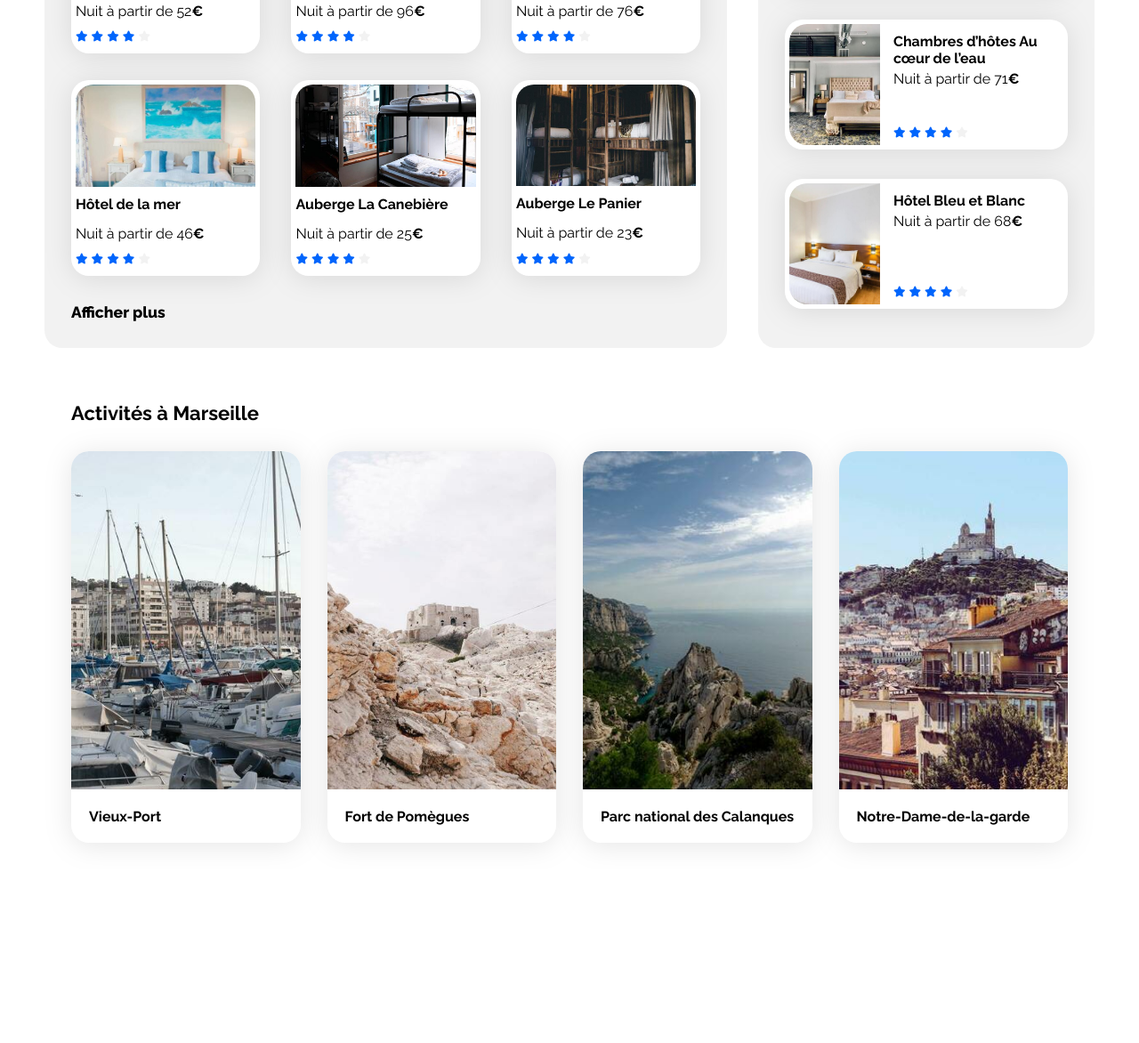
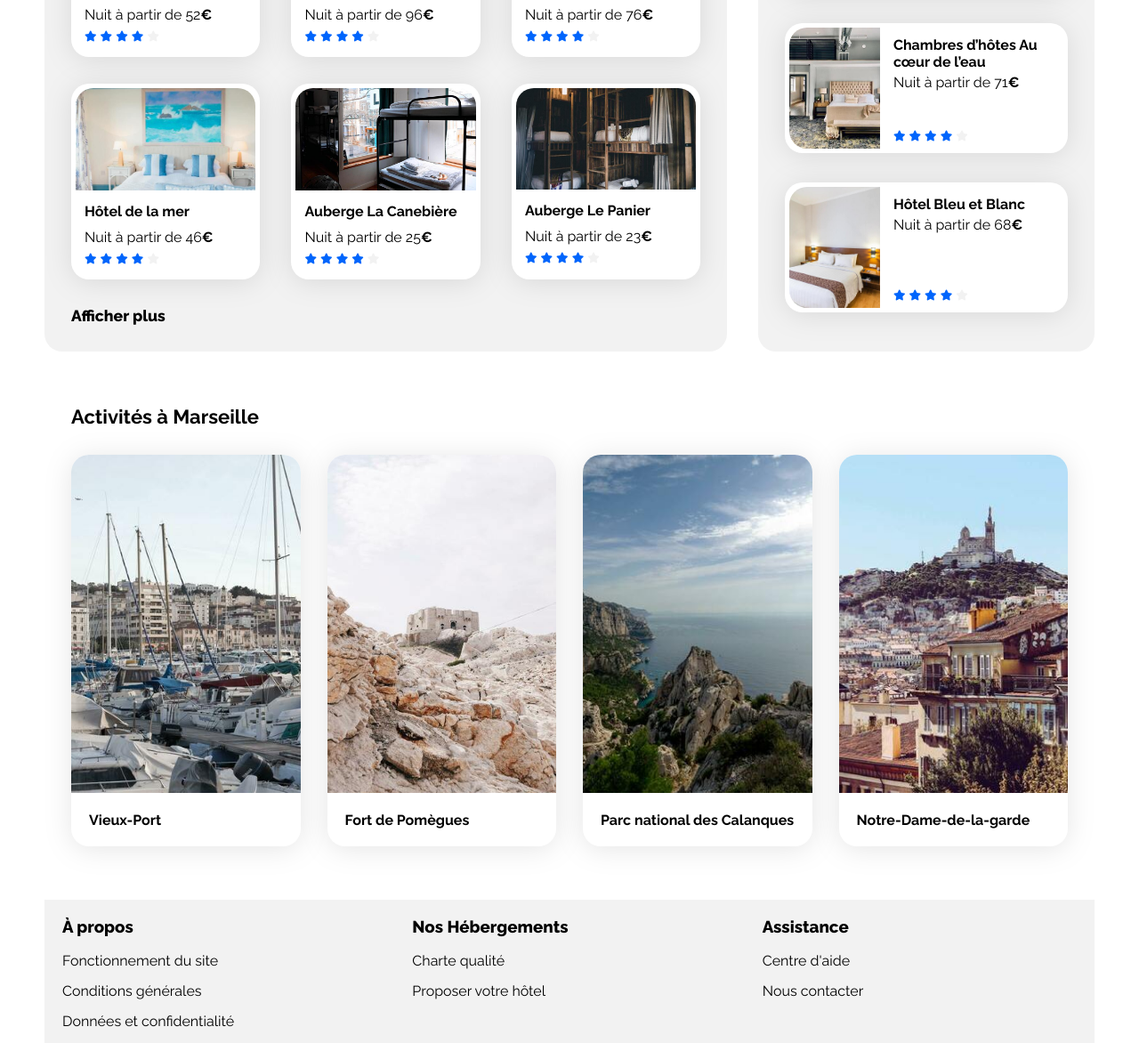
Before and after one commit to Desmarres/OC_DEV_IA_P2_Booki, a plain HTML site: page index.html in a window 1280 px wide. Shown: the part 681-1853 px from the top of the page at 89% size. Before the commit the page ends 1658 px from the top, so only its background shows below. Drawn offline with Linux system fonts and the light colour scheme.

Commit message:
Etape 9: Implémentation du footer et vérification de la conformité visuelle du site

```diff
--- a/css/style.css
+++ b/css/style.css
@@ -63,6 +63,12 @@ a:hover {
     font-size: 16px;
 }
 
+/* Liste */
+
+ul {
+    list-style: none;
+}
+
 /* Style spécifique des icones */
 
 .euro {
@@ -84,7 +90,6 @@ header {
 .nav-list {
     display: flex;
     gap: 70px;
-    list-style: none;
     margin: 0;
 }
 
@@ -131,7 +136,7 @@ h1 {
     height: 25px;
     font-size: 0.8em;
     border-radius: 12px;
-    border: 1px solid var(--main-bg-color)
+    border: 2px solid var(--main-bg-color)
 }
 
 /*** Formulaire ***/
@@ -199,12 +204,16 @@ h1 {
 .search-form-filters {
     display: flex;
     gap: 15px;
-    font-weight: 700;
+    font-weight: 800;
     align-items: center;
 }
 
 .search-form-filters input {
     display: none;
+}
+
+.search-form-filters i {
+    font-size: 1.4em;
 }
 
 .search-form-filters label {
@@ -215,7 +224,7 @@ h1 {
     height: 50px;
     font-weight: 700;
     align-items: center;
-    border: 2px solid var(--main-bg-color);
+    border: 3px solid var(--main-bg-color);
     border-radius: 30px;
 }
 
@@ -277,20 +286,14 @@ h1 {
 .hebergements-cards .card-content {
     display: flex;
     height: 105px;
+    padding-left: 10px;
     flex-direction: column;
-    justify-content: space-between;
+    justify-content: center;
+    gap: 5px;
 }
 
 .hebergements-cards .card-title {
-    margin-top: 10px;
-    margin-bottom: 4px;
-}
-
-.hebergements-cards .card-subtitle {
-    margin: 0;
-}
-
-.hebergements-cards .card-rating {
+    margin-top: 5px;
     margin-bottom: 5px;
 }
 
@@ -389,6 +392,34 @@ h1 {
     text-indent: 20px;
 }
 
+/*********** Footer ***********/
+
+footer {
+    display: flex;
+    justify-content: space-between;
+    background-color: var(--main-bg-color);
+    margin-top: 30px;
+}
+
+footer h3 {
+    font-weight: 800;
+}
+
+.footer-column {
+    width: 33%;
+    padding-left: 20px;
+}
+
+.footer-column ul {
+    margin: 0px;
+    padding: 0px;
+}
+
+.footer-column li {
+    margin-bottom: 15px;
+}
+
+
 
 /* Le code ci-dessous correspond à la version responsive uniquement */
 
--- a/index.html
+++ b/index.html
@@ -323,7 +323,44 @@
                 </section>
             </div>
         </main>
-        <footer></footer>
+        <footer>
+            <nav class="footer-column">
+                <h3>À propos</h3>
+                <ul>
+                    <li>
+                        <a href="#">Fonctionnement du site</a>
+                    </li>
+                    <li>
+                        <a href="#">Conditions générales</a>
+                    </li>
+                    <li>
+                        <a href="#">Données et confidentialité</a>
+                    </li>
+                </ul>
+            </nav>
+            <nav class="footer-column">
+                <h3>Nos Hébergements</h3>
+                <ul>
+                    <li>
+                        <a href="#">Charte qualité</a>
+                    </li>
+                    <li>
+                        <a href="#">Proposer votre hôtel</a>
+                    </li>
+                </ul>
+            </nav>
+            <nav class="footer-column">
+                <h3>Assistance</h3>
+                <ul>
+                    <li>
+                        <a href="#">Centre d'aide</a>
+                    </li>
+                    <li>
+                        <a href="#">Nous contacter</a>
+                    </li>
+                </ul>
+            </nav>
+        </footer>
     </div>
 </body>
 
```
